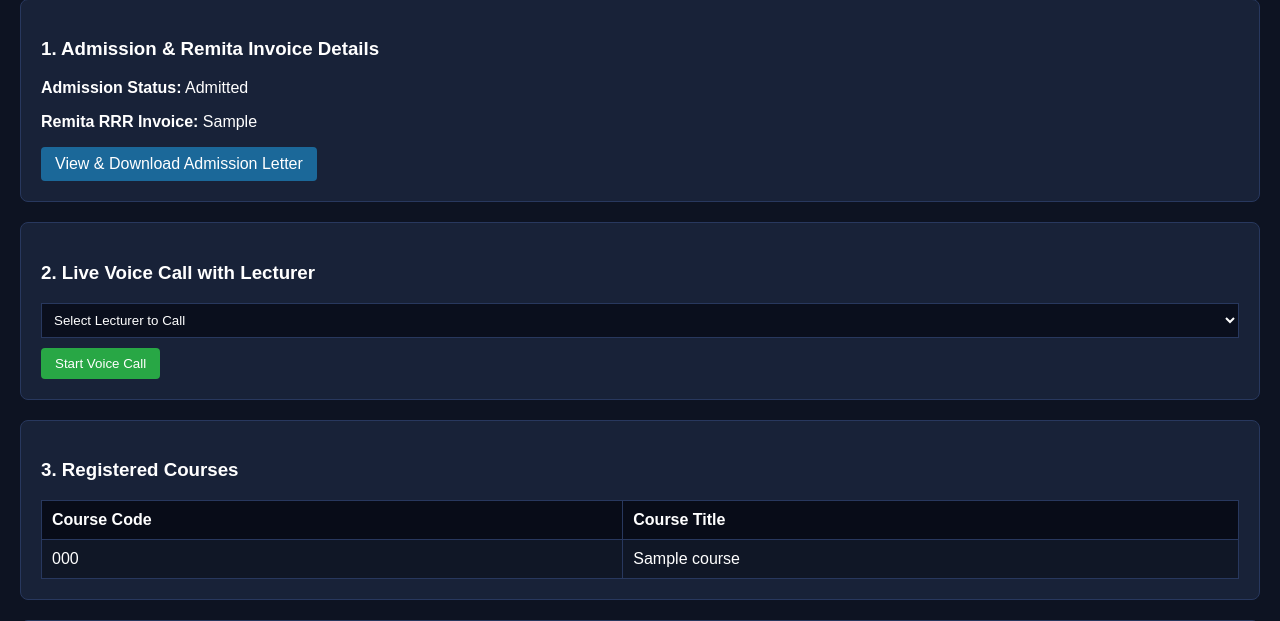
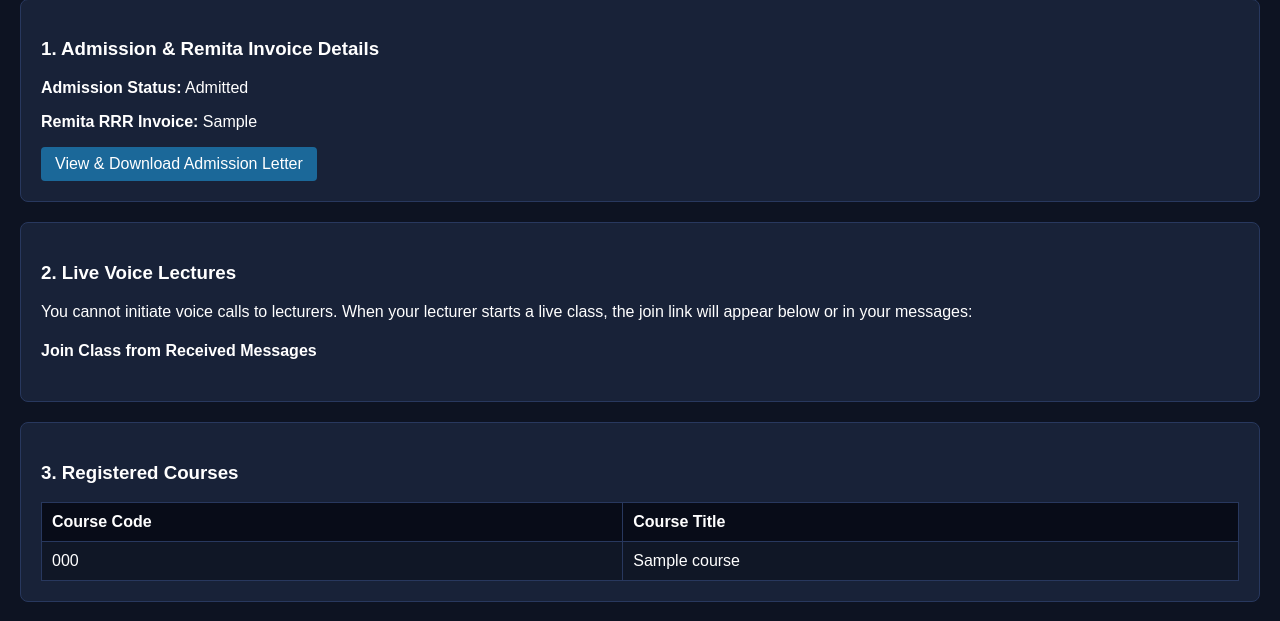
Before and after one commit to sulemanyunusabakura-jpg/magazawa-portal, a Flask app: template templates/student_dashboard.html in a window 1280 px wide. Shown: the part 128-749 px from the top of the page. Run offline with Flask 3, Linux system fonts and the light colour scheme; tables that the repository leaves empty hold one stand-in row (values such as "Sample post"); the template is opened without the code that fills it: values that come from a table or form of the project are taken from there, most other values are stand-ins (such as "Sample title", 1, 10 or a date in 2020).

Commit message:
Update student dashboard with live lecture details

```diff
--- a/templates/student_dashboard.html
+++ b/templates/student_dashboard.html
@@ -30,20 +30,27 @@
         {% endif %}
     </div>
 
-    <!-- 2. Live Voice Call to Lecturer -->
+<!-- 2. Active Voice Classes (Student View Only) -->
     <div class="card">
-        <h3>2. Live Voice Call with Lecturer</h3>
-        <form action="/send_call_signal" method="POST" target="_blank">
-            <select name="lecturer_id" required>
-                <option value="">Select Lecturer to Call</option>
-                {% for u in users %}
-                    {% if u.role == 'lecturer' %}
-                        <option value="{{ u.id }}">{{ u.full_name }}</option>
-                    {% endif %}
-                {% endfor %}
-            </select>
-            <button type="submit" class="btn btn-call">Start Voice Call</button>
-        </form>
+        <h3>2. Live Voice Lectures</h3>
+        <p>You cannot initiate voice calls to lecturers. When your lecturer starts a live class, the join link will appear below or in your messages:</p>
+
+        <h4>Join Class from Received Messages</h4>
+        <ul>
+            {% for msg in messages %}
+                {% if "LIVE LECTURE STARTED" in msg.content or "https://meet.jit.si" in msg.content %}
+                    <li style="margin-bottom: 10px;">
+                        <strong>{{ msg.sender.full_name }}:</strong>
+                        <a href="{{ msg.content.split('Click here to join: ')[-1] }}" target="_blank" class="btn btn-call" style="background:#28a745; text-decoration:none; color:#fff; padding:5px 10px; border-radius:4px; display:inline-block;">
+                            Join Voice Call Live
+                        </a>
+                        <small>({{ msg.timestamp }})</small>
+                    </li>
+                {% endif %}
+            {% else %}
+                <li>No active voice class links available. Wait for your lecturer to start the call.</li>
+            {% endfor %}
+        </ul>
     </div>
 
     <!-- 3. Registered Courses -->
```
